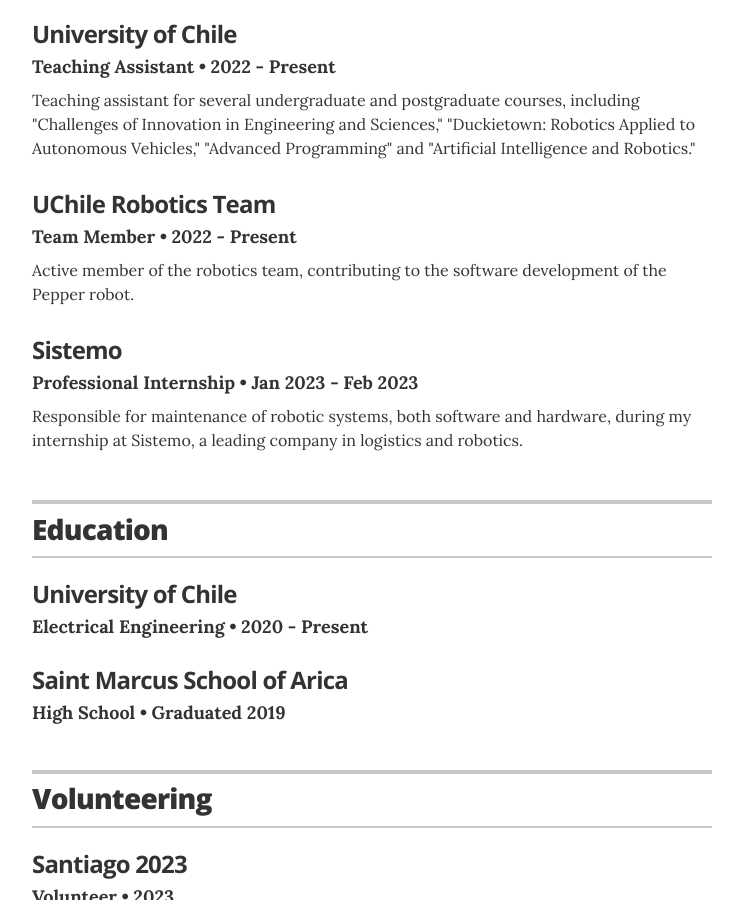
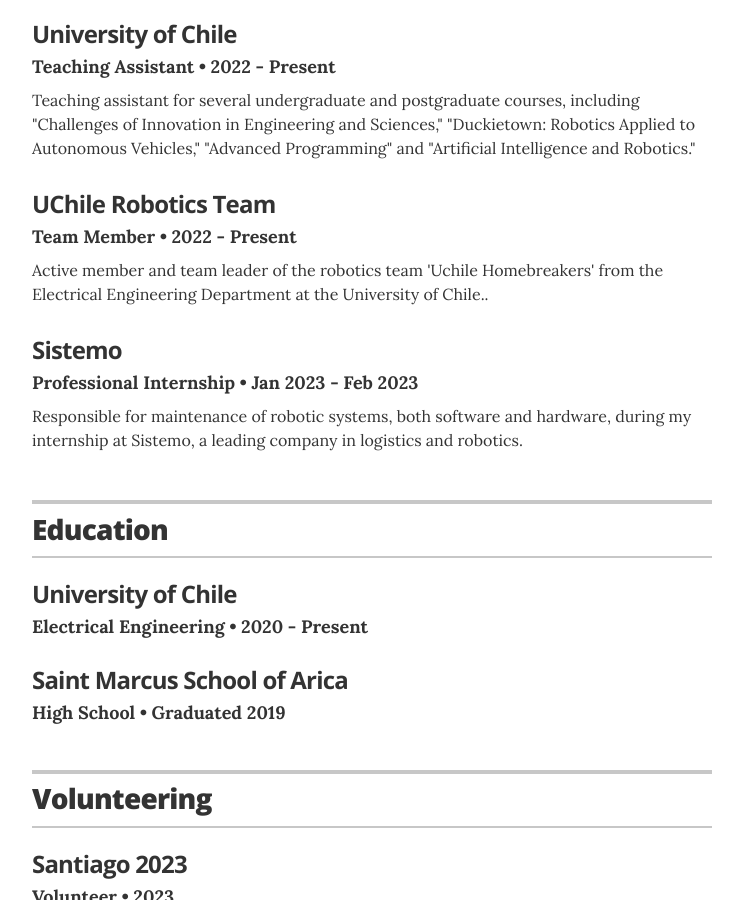
Before and after one commit to tnacho-23/tnacho-23.github.io, a Jekyll site: the page built from index.html, in a window 1280 px wide and 900 px high, scrolled down 692 px. Shown: the whole window, without its empty margins (268-1011 px from the left). Built offline with Jekyll 4.4.1, drawn with Linux system fonts in a browser that asks for light colours.

Commit message:
homebreakers update

```diff
--- a/_layouts/resume.html
+++ b/_layouts/resume.html
@@ -59,7 +59,7 @@
           <h3 class="resume-item-title" itemprop="name">UChile Robotics Team</h3>
           <h4 class="resume-item-details" itemprop="description">Team Member • 2022 - Present</h4>
           <p class="resume-item-copy">
-            Active member of the robotics team, contributing to the software development of the Pepper robot.
+            Active member and team leader of the robotics team 'Uchile Homebreakers' from the Electrical Engineering Department at the University of Chile..
           </p>
         </div>
 
```
